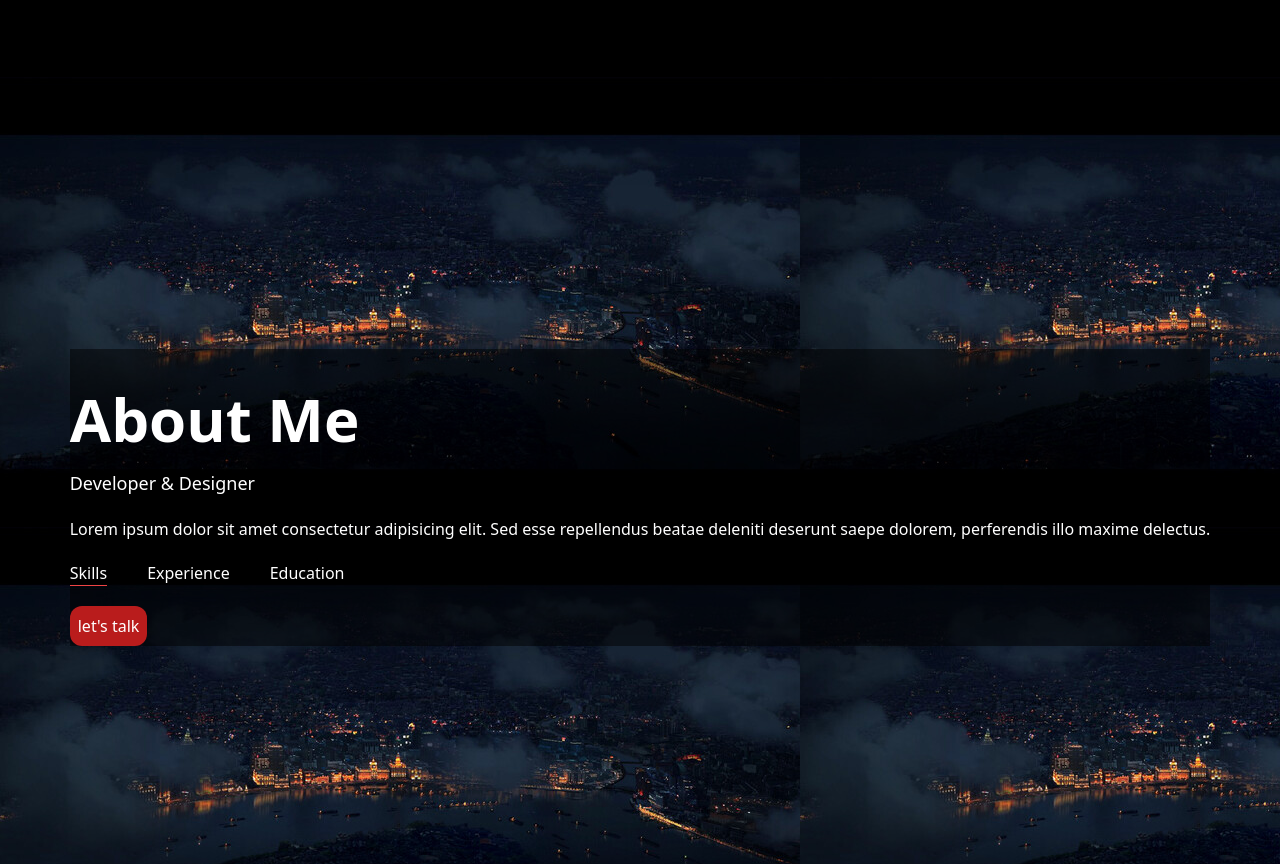
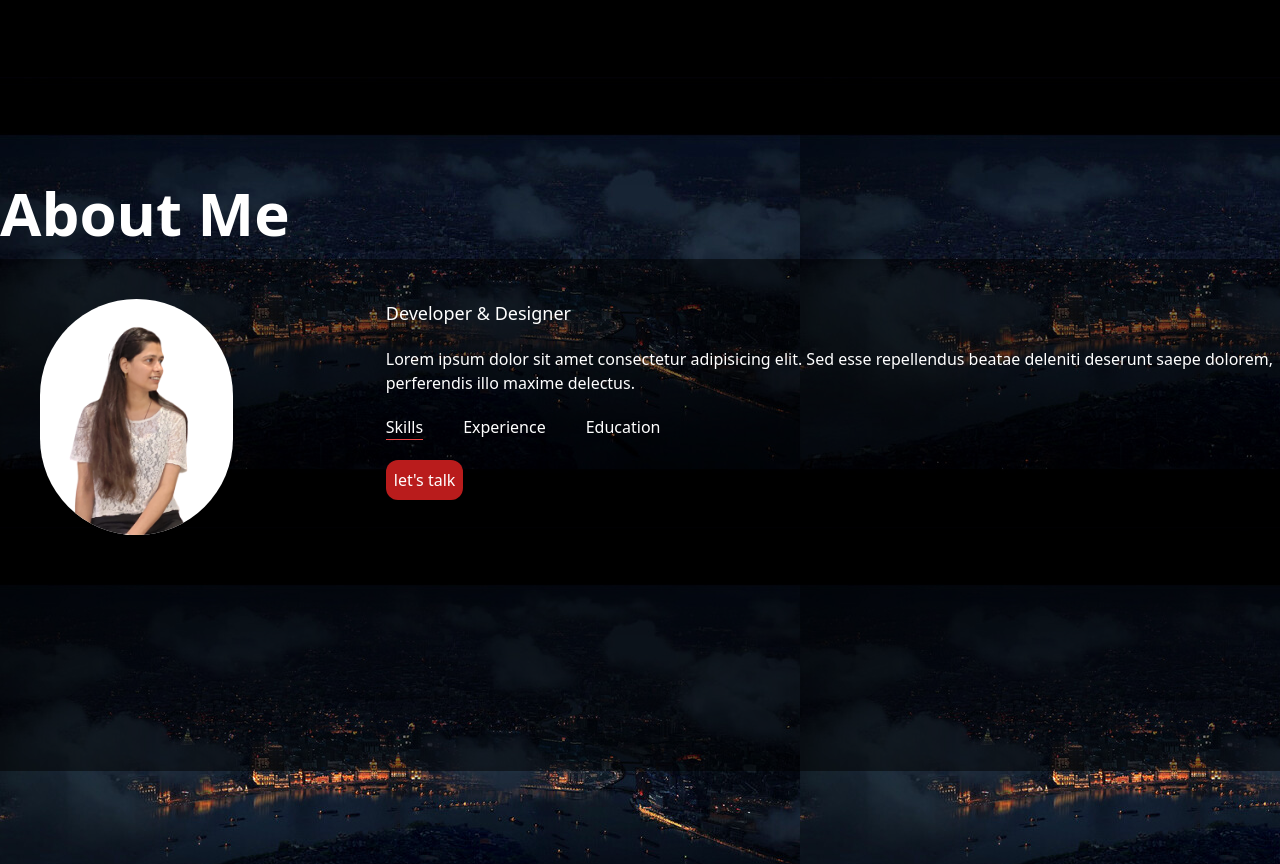
Before and after one commit to SnehaVarshney11/Portfolio, a website built with Vite: page index.html in a window 1280 px wide. Shown: the part 435-1299 px from the top of the page. Built offline with nearby package versions, Linux system fonts and the light colour scheme.

Commit message:
change photo

```diff
--- a/index.html
+++ b/index.html
@@ -30,10 +30,15 @@
             <h1 class="text-4xl md:text-6xl lg:text-8xl font-bold text-transparent bg-gradient-to-r from-blue-500 to-green-500 bg-clip-text">Debugging the present, coding the future.</h1>
         </div>
         <!--------------- ABOUT ME  ------------------>
-        <div class="pt-10 flex justify-center items-center h-screen" style="background-image: url('/Images/about-bg.jpg');">
+        <div class="mt-10 flex justify-center items-center h-screen" style="background-image: url('/Images/about-bg.jpg');">
+            <div>
+                <div class="mb-4"><h1 class="text-6xl font-bold">About Me</h1></div>
                 <div class="pt-10 flex" style="background-color: rgba(0, 0, 0, 0.5);">
+                    <div >
+                        <img class="rounded-full bg-white h-1/2 ml-10" src="/Images/Mine.png">
+                    </div>
                     <div class="space-y-5">
-                    <h1 class="text-6xl font-bold">About Me</h1>
+
                         <h3 class="text-lg">Developer & Designer</h3>
                         <p>Lorem ipsum dolor sit amet consectetur adipisicing elit. Sed esse repellendus beatae deleniti deserunt saepe dolorem, perferendis illo maxime delectus.</p>
                         <div class="flex space-x-10 mt-3">
@@ -44,6 +49,8 @@
                         <button class="bg-red-700 p-2 rounded-xl">let's talk</button>
                     </div>
                 </div>
+            </div>
+
 
             <!-- <div class="space-y-5">
                 <h1 class="text-6xl font-bold">About Me</h1>
```
Also changed, not shown: Images/About.png (deleted), Images/Mine.png (added), Images/bg.jpg (deleted), dist/output.css. Lines whose indentation alone changed are shown as unchanged.
